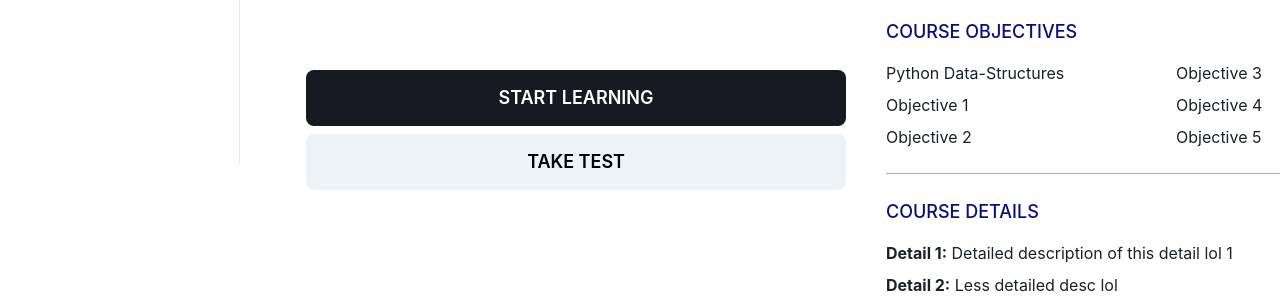
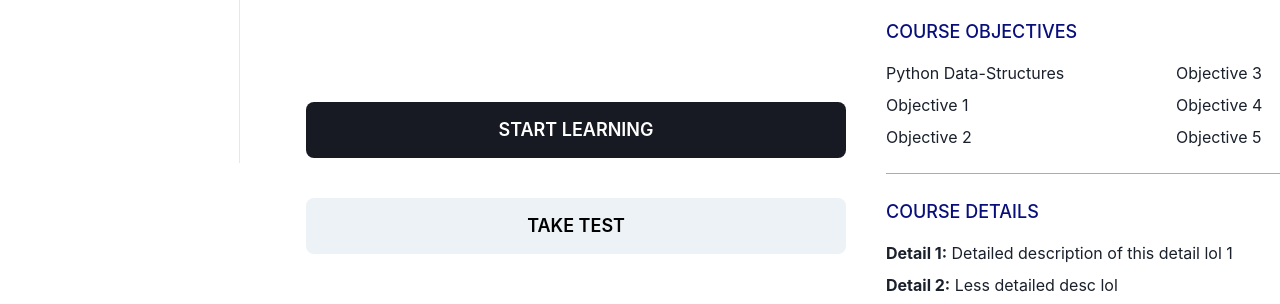
Before and after one commit to prajwalmadhav/adaler-frontend, a React (Create React App) app: page /home/courses/course1 in a window 1280 px wide. Shown: the part 637-941 px from the top of the page. Built offline with nearby package versions, Linux system fonts and the light colour scheme; no server answers.

Commit message:
update on routes

```diff
--- a/src/components/Dashboard/courseoverview/Course1.tsx
+++ b/src/components/Dashboard/courseoverview/Course1.tsx
@@ -75,7 +75,7 @@ export default function Simple() {
             h={{ base: '100%', sm: '400px', lg: '450px' }}
             mb={{ base: 2, sm: 2, lg: '65px' }}
           />
-
+        <a href="/pres1">
           <Button
           className="Learning-button-mob"
             rounded={'lg'}
@@ -94,7 +94,8 @@ export default function Simple() {
             }}>
            Start Learning
           </Button>
-
+          </a>
+          <a href="/tests">
             <Button
             className="Learning-button-mob"
               rounded={'lg'}
@@ -116,7 +117,7 @@ export default function Simple() {
             Take Test
 
             </Button>
-
+          </a>
         </Stack>
 
         <Stack spacing={{ base: 6, md: 10 }}>
--- a/src/components/Dashboard/courseoverview/Course2.tsx
+++ b/src/components/Dashboard/courseoverview/Course2.tsx
@@ -71,7 +71,7 @@ export default function Simple() {
             h={{ base: '100%', sm: '400px', lg: '450px' }}
             mb={{ base: 2, sm: 2, lg: '65px' }}
           />
-
+        <a href="/pres2">
           <Button
           className="Learning-button-mob"
             rounded={'lg'}
@@ -90,7 +90,8 @@ export default function Simple() {
             }}>
            Start Learning
           </Button>
-
+          </a>
+          <a href="/tests">
           <Button
           className="Learning-button-mob"
             rounded={'lg'}
@@ -111,7 +112,7 @@ export default function Simple() {
             }}>
            Take Test
           </Button>
-
+          </a>
         </Stack>
 
         <Stack spacing={{ base: 6, md: 10 }}>
--- a/src/components/TestPage/TestPage.tsx
+++ b/src/components/TestPage/TestPage.tsx
@@ -84,6 +84,7 @@ import {
         </List>
         <Heading size={'lg'}>{typePlan}</Heading>
         <Stack>
+        <a href="/quiz1">
           <Button
             size="md"
 
@@ -91,6 +92,7 @@ import {
             bgColor={useColorModeValue(bgColorLight, bgColorDark)}>
             Start Test
           </Button>
+          </a>
         </Stack>
       </Stack>
       </>
```
Lines whose indentation alone changed are shown as unchanged.
